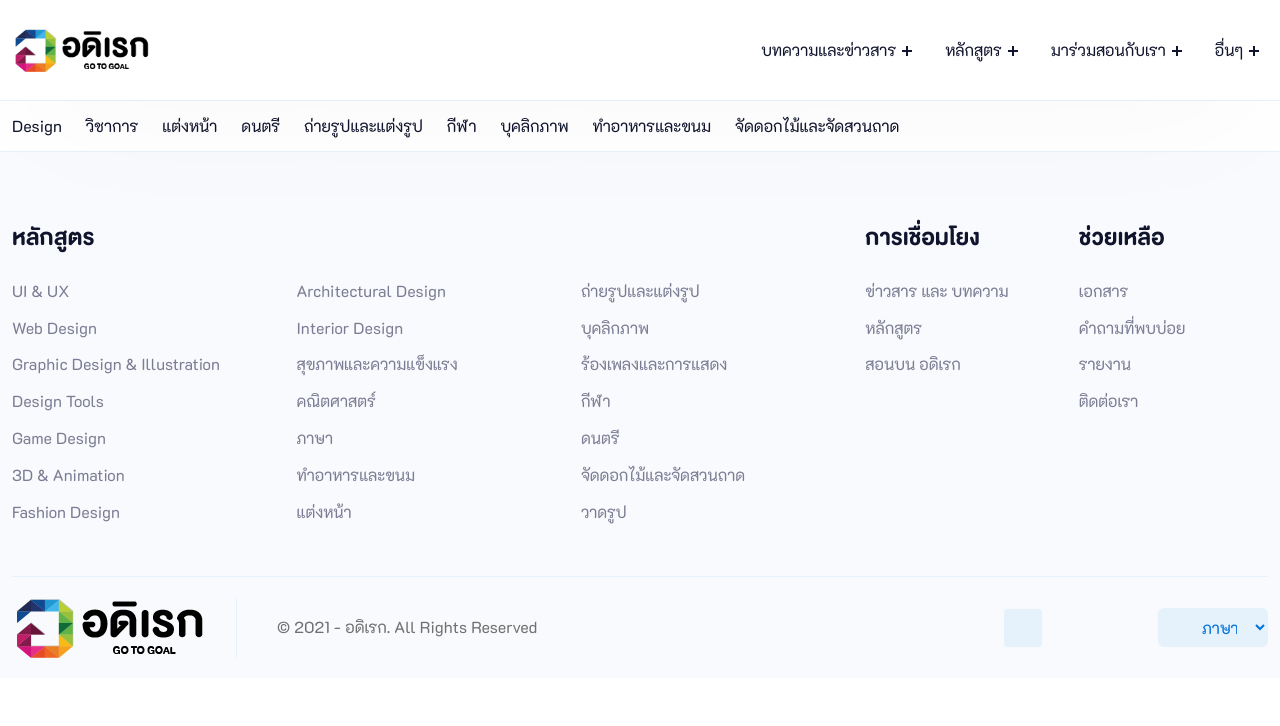
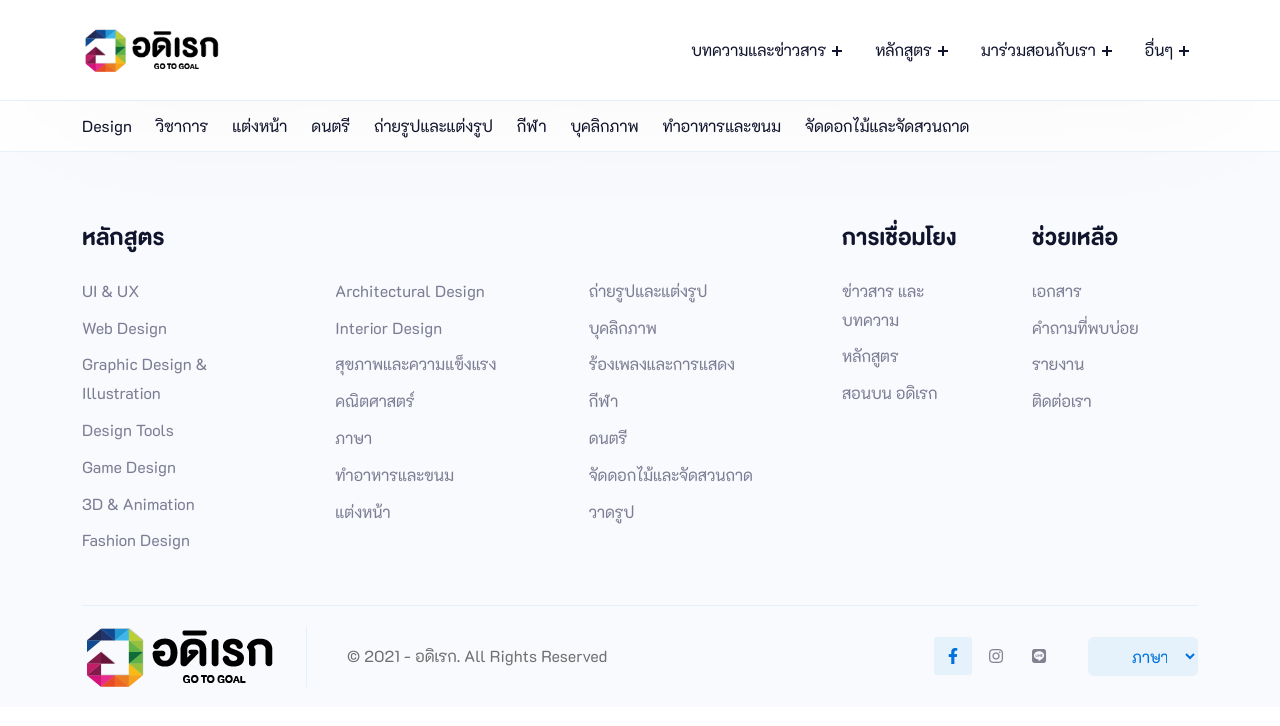
Before and after one commit to korn019/adirek, a Next.js app: page / in a window 1280 px wide. Shown: the top 726 px of the page. Built offline with nearby package versions, Linux system fonts and the light colour scheme; a web font is replaced by a local one.

Commit message:
New Setup

```diff
--- a/pages/_app.js
+++ b/pages/_app.js
@@ -10,7 +10,7 @@ function MyApp({Component, pageProps}) {
         <meta name="description" content="Adirek - ให้ทุกวันคือการสร้างโอกาสใหม่" />
         <link rel="icon" href="assets/img/fevicon.png" />{" "}
         <link rel="preload" href="/asset/font/DB-Adman-X-Bd.ttf" as="font" crossOrigin="" />
-        {/* <link rel="stylesheet" href="/assets/css/animate.min.css" />
+        <link rel="stylesheet" href="/assets/css/animate.min.css" />
         <link rel="stylesheet" href="/assets/css/bootstrap.min.css" />
         <link rel="stylesheet" href="/assets/css/magnific.min.css" />
         <link rel="stylesheet" href="/assets/css/nice-select.min.css" />
@@ -18,7 +18,7 @@ function MyApp({Component, pageProps}) {
         <link rel="stylesheet" href="/assets/css/slick-slide.min.css" />
         <link rel="stylesheet" href="/assets/css/fontawesome.min.css" />
         <link rel="stylesheet" href="/assets/css/style.css" />
-        <link rel="stylesheet" href="/assets/css/responsive.css" /> */}
+        <link rel="stylesheet" href="/assets/css/responsive.css" />
       </Head>
       <Component {...pageProps} />
     </>
```
